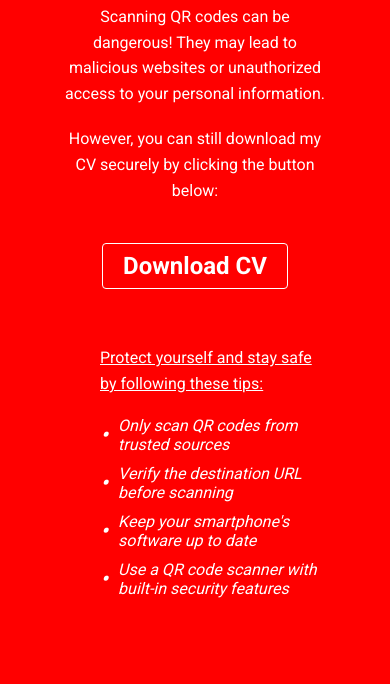
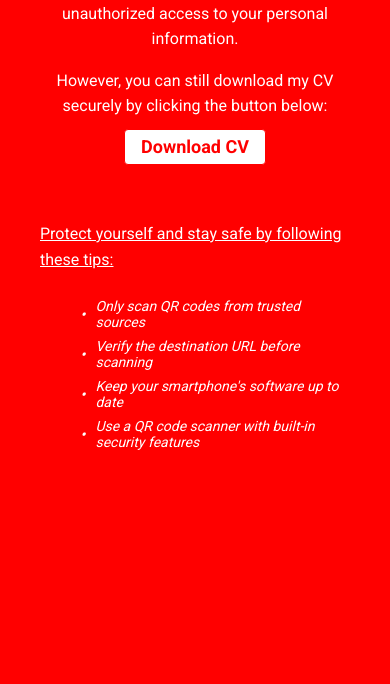
Before and after one commit to Ressan/qr-code-cv, a plain HTML site: page index.html in a window 390 px wide. Shown: the part 200-884 px from the top of the page. After the commit the page ends 844 px from the top, so only its background shows below. Drawn offline with nearby package versions, Linux system fonts and the light colour scheme.

Commit message:
Update index.html

```diff
--- a/index.html
+++ b/index.html
@@ -36,7 +36,6 @@
     }
     p {
       line-height: 1.6;
-      margin-bottom: 20px;
     }
     li{
       font-style: italic;
@@ -45,19 +44,22 @@
       display: inline-block;
       padding: 10px 20px;
       background-color: transparent;
-      color: #ffffff;
+      color: #ff0000;
       text-decoration: none;
-      border: 1px solid #ffffff;
+      border: 1px solid #ff0000;
       border-radius: 4px;
       font-weight: bold;
       transition: background-color 0.3s ease;
+
+      background-color: #ffffff;
       font-size: 24px;
       line-height: 1;
-      margin-top: 20px;
     }
     .download-button:hover {
-      background-color: #ffffff;
-      color: #ff0000;
+      background-color: #ff0000;
+      color: #ffffff;
+
+      border: 1px solid #ffffff;
     }
     .centered-list {
       display: flex;
@@ -67,8 +69,7 @@
       margin-top: 40px;
     }
     .centered-list li {
-      margin-bottom: 10px;
-      list-style-type: none;
+      list-style-type: circle;
       display: flex;
       align-items: center;
     }
@@ -79,6 +80,44 @@
     }
     .centered-list p{
       text-decoration: underline;
+    }
+
+        /* Media Queries */
+        @media (max-width: 768px) {
+      .warning-container {
+        padding: 20px;
+      }
+
+      .material-icons-outlined {
+        font-size: 2em;
+      }
+
+      h1 {
+        font-size: 20px;
+      }
+
+      p {
+        font-size: 16px;
+        margin-bottom: 10px;
+      }
+
+      .download-button {
+        font-size: 18px;
+        padding: 8px 16px;
+      }
+
+      .centered-list li {
+        font-size: 14px;
+        margin-bottom: 8px;
+      }
+
+      .centered-list li:before {
+        font-size: 16px;
+      }
+
+      .centered-list p {
+        font-size: 16px;
+      }
     }
 
   </style>
@@ -96,16 +135,17 @@
       However, you can still download my CV securely by clicking the button below:
     </p>
     <a class="download-button" href="TALEB Nasser - CV.pdf" download>Download CV</a>
-
-    <ul class="centered-list">
+    <div class="centered-list">
       <p>
         Protect yourself and stay safe by following these tips:
       </p>
-      <li>Only scan QR codes from trusted sources</li>
-      <li>Verify the destination URL before scanning</li>
-      <li>Keep your smartphone's software up to date</li>
-      <li>Use a QR code scanner with built-in security features</li>
-    </ul>
+      <ul>
+        <li>Only scan QR codes from trusted sources</li>
+        <li>Verify the destination URL before scanning</li>
+        <li>Keep your smartphone's software up to date</li>
+        <li>Use a QR code scanner with built-in security features</li>
+      </ul>
+    </div>
 
   </div>
 </body>
```
